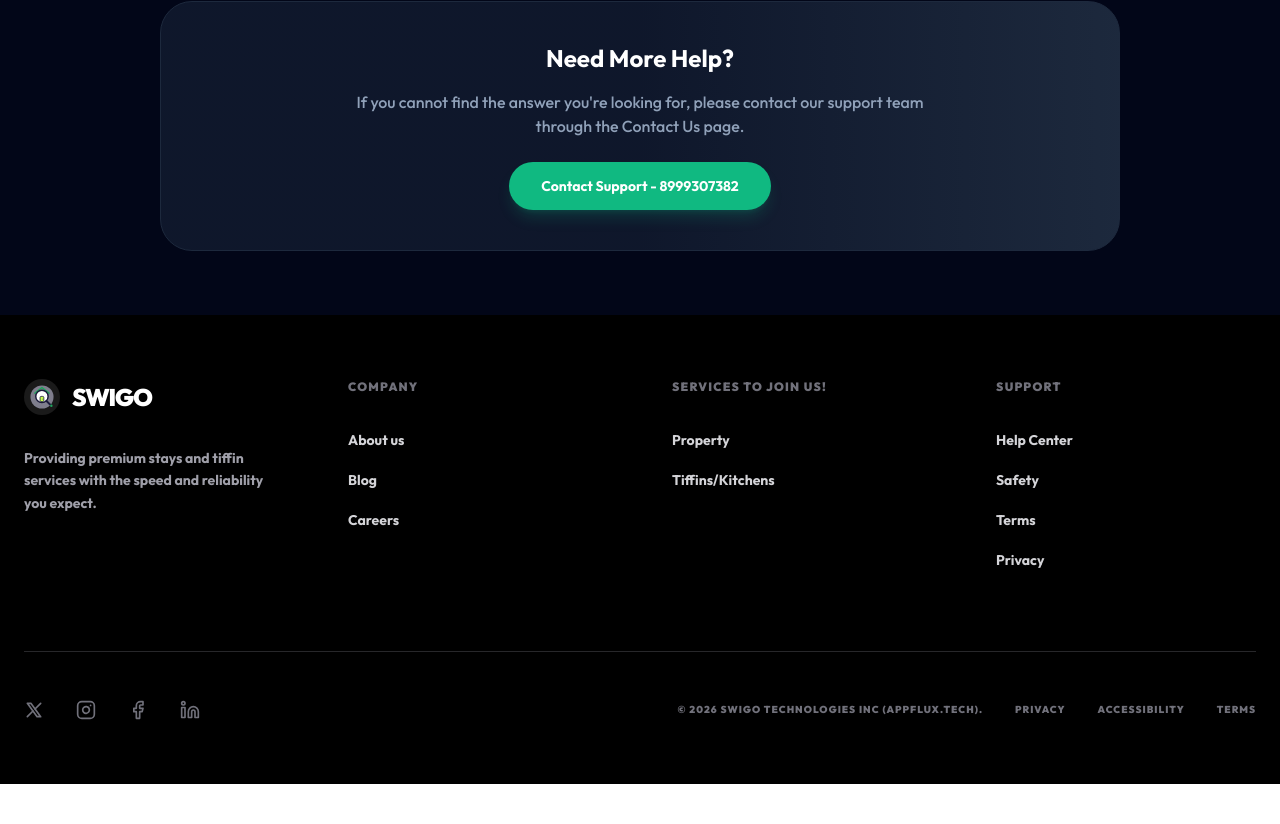
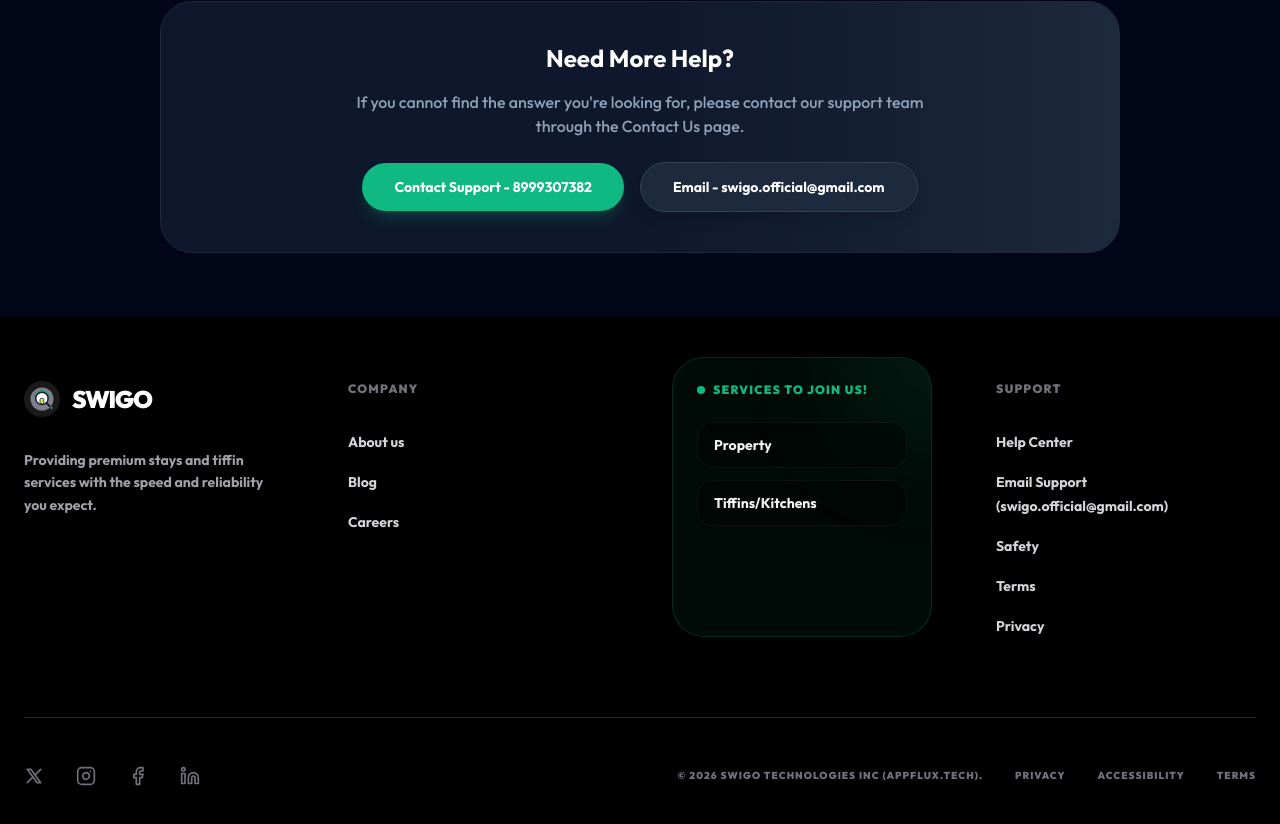
Before and after one commit to sanket-gokhale/swigo, a Next.js app in the folder user-client/: page /help in a window 1280 px wide. Shown: the part 1188-2012 px from the top of the page. Before the commit the page ends 1972 px from the top, so only its background shows below. Built offline with nearby package versions, Linux system fonts and the light colour scheme; no server answers.

Commit message:
Update Help Center email links and highlight Services to Join Us section

```diff
--- a/user-client/src/app/help/page.tsx
+++ b/user-client/src/app/help/page.tsx
@@ -111,13 +111,19 @@ export default function HelpCenterPage() {
           <p className="text-slate-400 max-w-xl mx-auto font-medium">
             If you cannot find the answer you&apos;re looking for, please contact our support team through the Contact Us page.
           </p>
-          <div className="pt-2">
+          <div className="pt-2 flex flex-col sm:flex-row gap-4 justify-center items-center">
             <Link
               href="/requests"
               className="inline-flex items-center px-8 py-3.5 rounded-full bg-primary text-white font-bold text-sm hover:opacity-90 transition-all shadow-lg shadow-primary/20"
             >
               Contact Support - 8999307382
             </Link>
+            <a
+              href="mailto:swigo.official@gmail.com"
+              className="inline-flex items-center px-8 py-3.5 rounded-full bg-slate-800 text-white font-bold text-sm hover:bg-slate-700 transition-all border border-slate-700 shadow-lg"
+            >
+              Email - swigo.official@gmail.com
+            </a>
           </div>
         </section>
       </main>
--- a/user-client/src/components/layout/Footer.tsx
+++ b/user-client/src/components/layout/Footer.tsx
@@ -38,17 +38,25 @@ export default function Footer() {
             </ul>
           </div>
 
-          <div>
-            <h4 className="text-xs font-black uppercase tracking-widest text-zinc-500 mb-8">Services To Join Us!</h4>
-            <ul className="space-y-4">
+          <div className="bg-primary/5 border border-primary/20 rounded-3xl p-6 -mt-6 relative overflow-hidden group">
+            <div className="absolute top-0 right-0 w-32 h-32 bg-primary/20 blur-3xl rounded-full -mr-16 -mt-16 transition-transform group-hover:scale-150 duration-700"></div>
+            <h4 className="text-xs font-black uppercase tracking-widest text-primary mb-6 flex items-center gap-2 relative z-10">
+              <span className="relative flex h-2 w-2">
+                <span className="animate-ping absolute inline-flex h-full w-full rounded-full bg-primary opacity-75"></span>
+                <span className="relative inline-flex rounded-full h-2 w-2 bg-primary"></span>
+              </span>
+              Services To Join Us!
+            </h4>
+            <ul className="space-y-3 relative z-10">
               <li>
                 <a
                   href="https://swigo-owner-client.vercel.app"
                   target="_blank"
                   rel="noopener noreferrer"
-                  className="text-sm font-bold text-zinc-300 hover:text-white transition-colors"
+                  className="group/link flex items-center justify-between text-sm font-bold text-zinc-100 bg-black/40 hover:bg-primary/10 px-4 py-3 rounded-xl transition-all border border-white/5 hover:border-primary/30"
                 >
-                  Property
+                  <span>Property</span>
+                  <span className="opacity-0 group-hover/link:opacity-100 transform -translate-x-2 group-hover/link:translate-x-0 transition-all text-primary">→</span>
                 </a>
               </li>
               <li>
@@ -56,9 +64,10 @@ export default function Footer() {
                   href="https://swigo-tiffin-client.vercel.app"
                   target="_blank"
                   rel="noopener noreferrer"
-                  className="text-sm font-bold text-zinc-300 hover:text-white transition-colors"
+                  className="group/link flex items-center justify-between text-sm font-bold text-zinc-100 bg-black/40 hover:bg-primary/10 px-4 py-3 rounded-xl transition-all border border-white/5 hover:border-primary/30"
                 >
-                  Tiffins/Kitchens
+                  <span>Tiffins/Kitchens</span>
+                  <span className="opacity-0 group-hover/link:opacity-100 transform -translate-x-2 group-hover/link:translate-x-0 transition-all text-primary">→</span>
                 </a>
               </li>
             </ul>
@@ -69,6 +78,7 @@ export default function Footer() {
             <ul className="space-y-4">
               {[
                 { name: 'Help Center', path: '/help' },
+                { name: 'Email Support (swigo.official@gmail.com)', path: 'mailto:swigo.official@gmail.com' },
                 { name: 'Safety', path: '/safety' },
                 { name: 'Terms', path: '/terms' },
                 { name: 'Privacy', path: '/privacy' }
```
Also changed, not shown: 2 other files (tests, documents, lock files or other folders).
